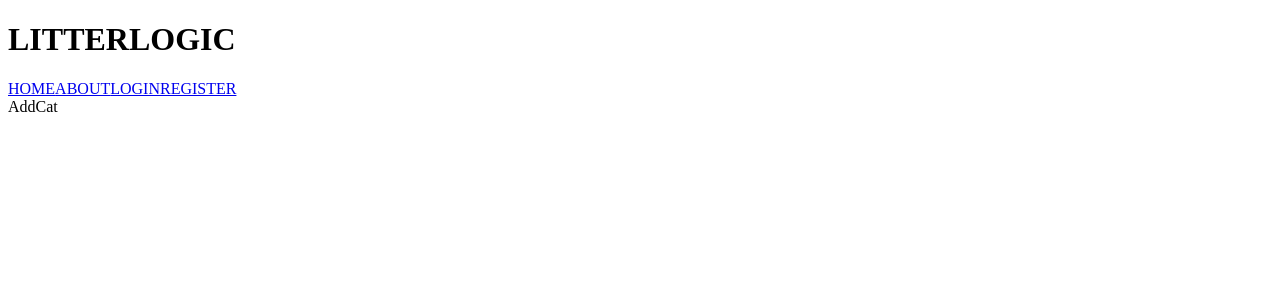
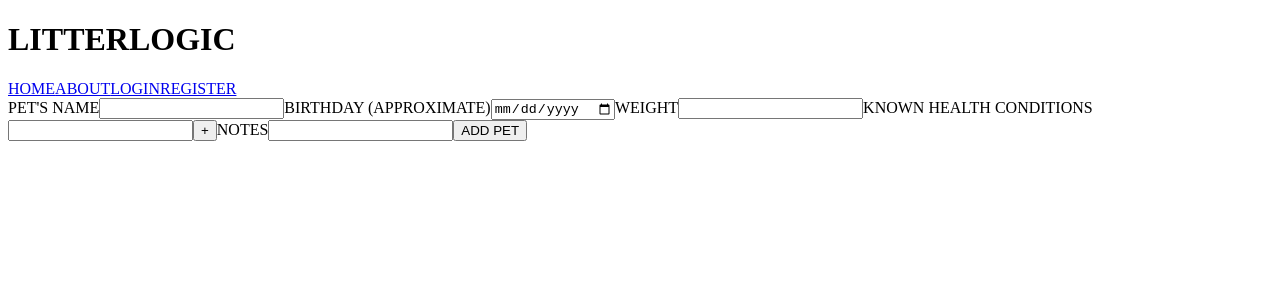
Before and after one commit to mashbash2150/LitterLogic-Frontend, a React (Create React App) app in the folder front/: page /cats/add in a window 1280 px wide. Shown: the top 300 px of the page. Built offline with nearby package versions, Linux system fonts and the light colour scheme.

Commit message:
Added Create Pet form

```diff
--- a/front/src/components/Dashboard.jsx
+++ b/front/src/components/Dashboard.jsx
@@ -1,8 +1,10 @@
 import React from 'react'
+import CatCard from './CatCard'
 
 const Dashboard = () => {
   return (
     <div>
+      <div>PETS</div>
       <div>
         RECENT ACTIVITY
       </div>
--- a/front/src/components/Nav.jsx
+++ b/front/src/components/Nav.jsx
@@ -9,7 +9,7 @@ const Nav = ({ authenticated, user, handleLogOut }) => {
       <div>
         <NavLink to='/'>HOME</NavLink>
         <NavLink to='/about'>ABOUT</NavLink>
-        <NavLink to='/devices'>MY DEVICES</NavLink>
+        <NavLink to='/devices'>ACTIVITY</NavLink>
         <NavLink to='/cats'>MY PETS</NavLink>
         <NavLink onClick={handleLogOut} to='/'>LOG OUT</NavLink>
       </div>
--- a/front/src/pages/AddCat.jsx
+++ b/front/src/pages/AddCat.jsx
@@ -1,8 +1,98 @@
 import React from 'react'
+import axios from 'axios'
+import { useState } from 'react'
+import { BASE_URL } from '../globals'
+import { useNavigate } from 'react-router-dom'
 
-const AddCat = () => {
+const AddCat = ({ user }) => {
+  let navigate = useNavigate()
+  const initialFormState = {
+    name: '',
+    birthday: '',
+    weight: '',
+    price: '',
+    healthConditions: [],
+    notes: ''
+  }
+  const [formState, setFormState] = useState(initialFormState)
+
+  const handleChange = (e) => {
+    setFormState({ ...formState, [e.target.id]: e.target.value })
+  }
+
+  const handleSubmit = async (e) => {
+    e.preventDefault()
+    await axios.post(`${BASE_URL}/cats/create/${user.id}`, formState)
+    setFormState(initialFormState)
+    navigate(`/cats`)
+  }
   return (
-    <div>AddCat</div>
+    <div class='form-container'>
+      <div class='form'>
+        <form onSubmit={handleSubmit}>
+          <label className="label" htmlFor="name">
+            PET'S NAME
+          </label>
+          <input
+            className="input"
+            type="text"
+            id="name"
+            value={formState.name}
+            onChange={handleChange}
+            required
+          />
+          <label className="label" htmlFor="birthday">
+            BIRTHDAY (APPROXIMATE)
+          </label>
+          <input
+            id="birthday"
+            className="input"
+            type="date"
+            placeholder="YYYY-MM-DD"
+            value={formState.birthday}
+            onChange={handleChange}
+            required
+          />
+          <label className="label" htmlFor="weight">
+            WEIGHT
+          </label>
+          <input
+            id="weight"
+            className="input"
+            type="number"
+            value={formState.weight}
+            onChange={handleChange}
+            required
+          />
+          <label className="label" htmlFor="healthConditions">
+            KNOWN HEALTH CONDITIONS
+          </label>
+          <input
+            id="healthConditions"
+            className="input"
+            type="text"
+            value={formState.healthConditions}
+            onChange={handleChange}
+            required
+          />
+          <button>+</button>
+          <label className="label" htmlFor="notes">
+            NOTES
+          </label>
+          <input
+            id="notes"
+            className="input"
+            type="text"
+            value={formState.notes}
+            onChange={handleChange}
+            required
+          />
+          <button className="button" type="submit">
+            ADD PET
+          </button>
+        </form>
+      </div>
+    </div>
   )
 }
 
--- a/front/src/pages/Cats.jsx
+++ b/front/src/pages/Cats.jsx
@@ -1,8 +1,14 @@
 import React from 'react'
+import CatCard from '../components/CatCard'
 
 const Cats = () => {
   return (
-    <div>Cats</div>
+    <div>ACTIVE PETS
+      <div>
+        <CatCard />
+      </div>
+      <button>ADD PET</button>
+    </div>
   )
 }
 
```
